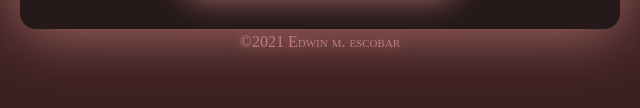
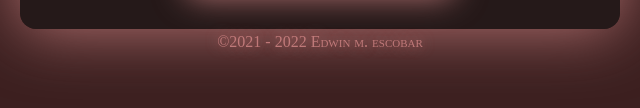
Before and after one commit to escowin/challenge-03, a plain HTML site: page index.html in a window 1280 px wide. Shown: the part 670-778 px from the top of the page, 320-960 px from the left. Drawn offline with Linux system fonts and the light colour scheme.

Commit message:
js:2 | + dynamic year logic

```diff
--- a/assets/js/script.js
+++ b/assets/js/script.js
@@ -1,3 +1,12 @@
+// current date
+function currentYear() {
+  let date = new Date().getFullYear();
+  const dateEl = document.getElementById("date")
+  dateEl.textContent = date;
+}
+
+currentYear();
+
 // dom.elements
 const generateBtn = document.querySelector("#generate");
 const rangeSliderEl = document.querySelector("#range-slider");
--- a/index.html
+++ b/index.html
@@ -59,7 +59,7 @@
     </main>
 
     <footer>
-      &copy;2021 <a href="https://github.com/escowin/password-generator" target="_blank">Edwin m. escobar</a>
+      &copy;2021 - <span id="date">hey</span> <a href="https://github.com/escowin/password-generator" target="_blank">Edwin m. escobar</a>
     </footer>
   </body>
 </html>
```
